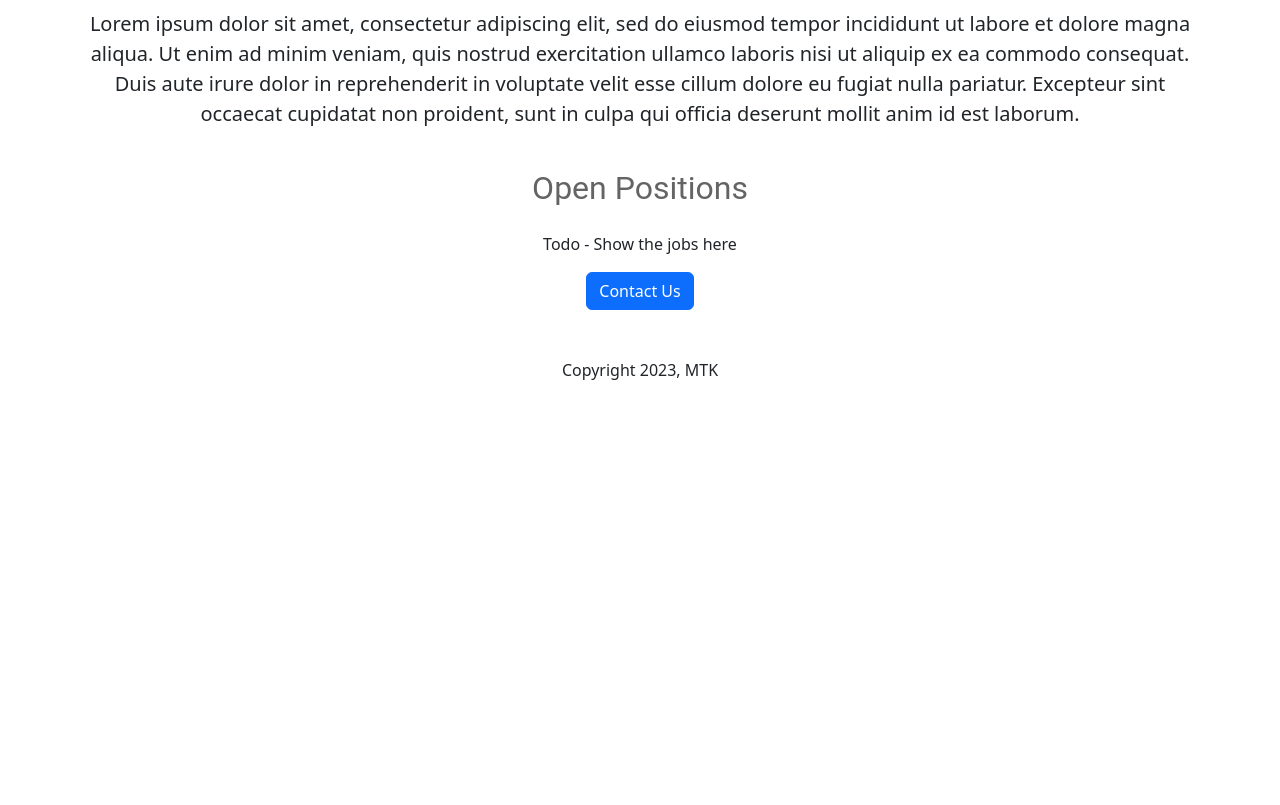
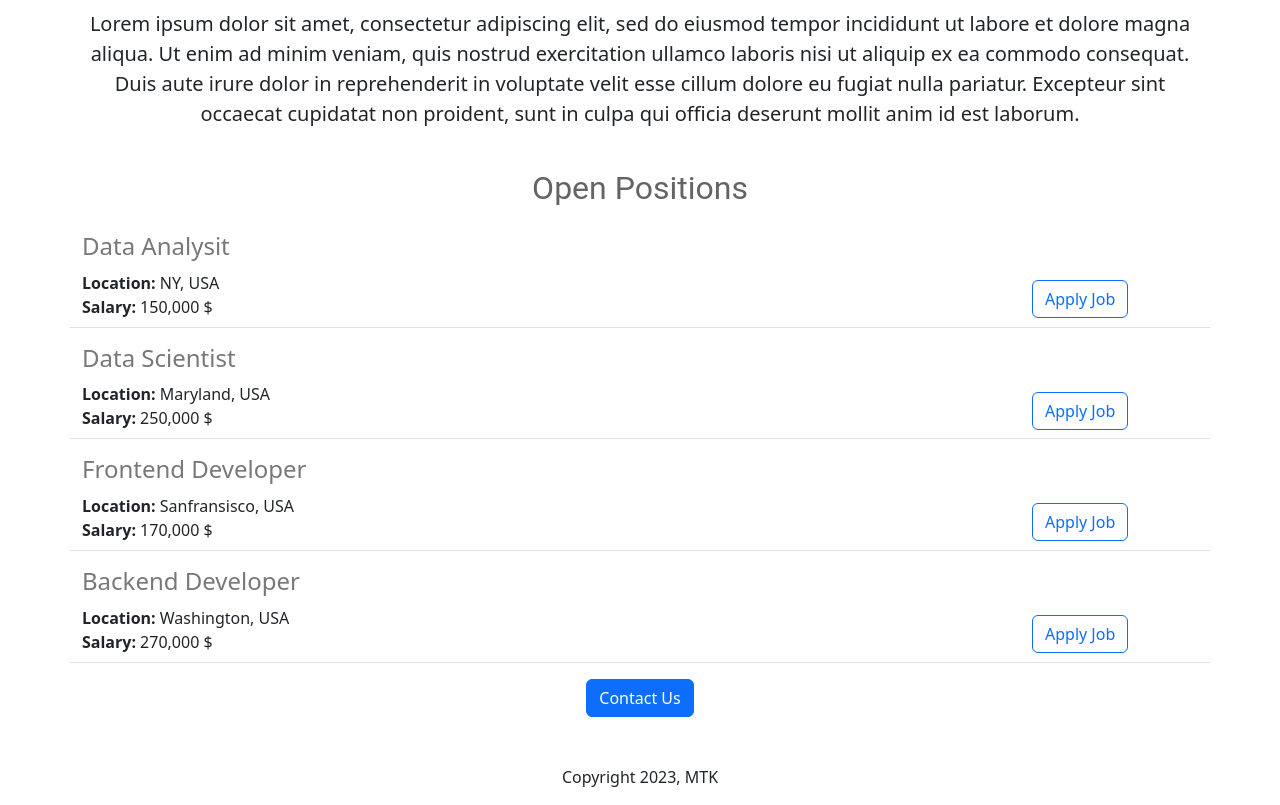
Before and after one commit to minthantkyaw28/career-website-, a Flask app: page / in a window 1280 px wide. Shown: the part 837-1642 px from the top of the page. Before the commit the page ends 1217 px from the top, so only its background shows below. Run offline with Flask 2, Linux system fonts and the light colour scheme.

Commit message:
reusable template, api endpoint, jsonoify added

```diff
--- a/app.py
+++ b/app.py
@@ -1,11 +1,46 @@
 from flask import Flask
 from flask import render_template
+from flask import jsonify
+
+
+JOBS=[
+  {
+    'id':1,
+    'title':"Data Analysit",
+    'location':'NY, USA',
+    'salary':'150,000 $'
+  },
+  {
+    'id':2,
+    'title':"Data Scientist",
+    'location':'Maryland, USA',
+    'salary':'250,000 $'
+  },
+  {
+    'id':3,
+    'title':"Frontend Developer",
+    'location':'Sanfransisco, USA',
+    'salary':'170,000 $'
+  },
+    {
+    'id':4,
+    'title':"Backend Developer",
+    'location':' Washington, USA',
+    'salary':'270,000 $'
+  },
+]
+
 
 app = Flask(__name__)
 
 @app.route("/")
 def hello_world():
-    return render_template('home.html')
+    return render_template('home.html',JOBS=JOBS)
+
+@app.route("/api/jobs")
+def jobs_list():
+    return jsonify(JOBS)
+
 
 if __name__=="__main__":
   app.run("0.0.0.0",debug=True)
--- a/templates/home.html
+++ b/templates/home.html
@@ -54,7 +54,12 @@
   <br>
 
   <h2  class="text-center mb-4">Open Positions</h2>
-  <p  class="text-center">Todo - Show the jobs here</p>
+
+  <div  class="">
+    {% for JOB in JOBS %}
+      {% include 'jobitem.html' %}
+    {% endfor%}
+  </div>
 
   <div  class="text-center">
     <button class="btn btn-primary">Contact Us</button>
--- /dev/null
+++ b/templates/jobitem.html
@@ -0,0 +1,15 @@
+
+      <div class="row border-bottom" style="margin-bottom:16px;  padding-bottom:8px;">
+
+     <div class="col-10">
+          <h4 style="color:rgb(120,120,120); margin-bottom:10px;">{{ JOB['title'] }}</h4>
+       <div><b>Location:</b>  {{ JOB['location'] }}</div>
+       {% if 'salary' in JOB %}
+         <div><b>Salary:</b>  {{ JOB['salary'] }}</div>
+       {% endif %}
+     </div>
+
+    <div class="col-2">
+        <button class="btn btn-outline-primary mt-5" type="submit">Apply Job</button>
+    </div>
+      </div>
```
